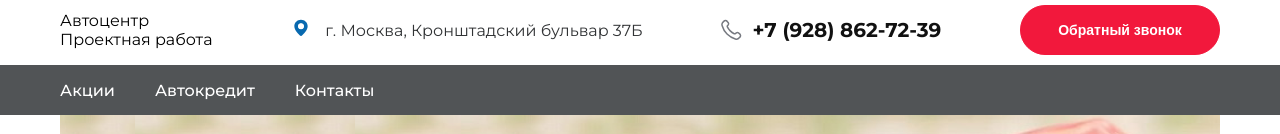
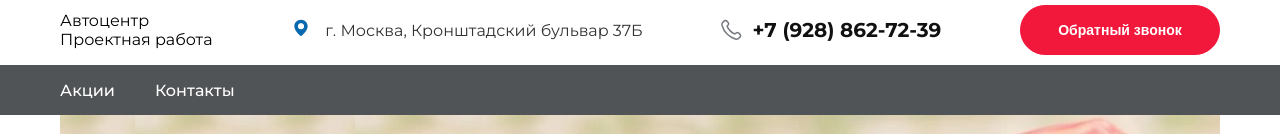
Before and after one commit to liner1ng/avtoo, a plain HTML site: page Pages/main.html in a window 1280 px wide. Shown: the top 134 px of the page. Drawn offline with Linux system fonts and the light colour scheme.

Commit message:
Update main.html

```diff
--- a/Pages/main.html
+++ b/Pages/main.html
@@ -78,9 +78,6 @@
 
               <li class="search__item">
                 <a href="stock.html" class="search__link">Акции</a>
-              </li>
-              <li class="search__item">
-                <a href="#" class="search__link">Автокредит</a>
               </li>
               <li class="search__item">
                 <a href="contacts.html" class="search__link">Контакты</a>
```
